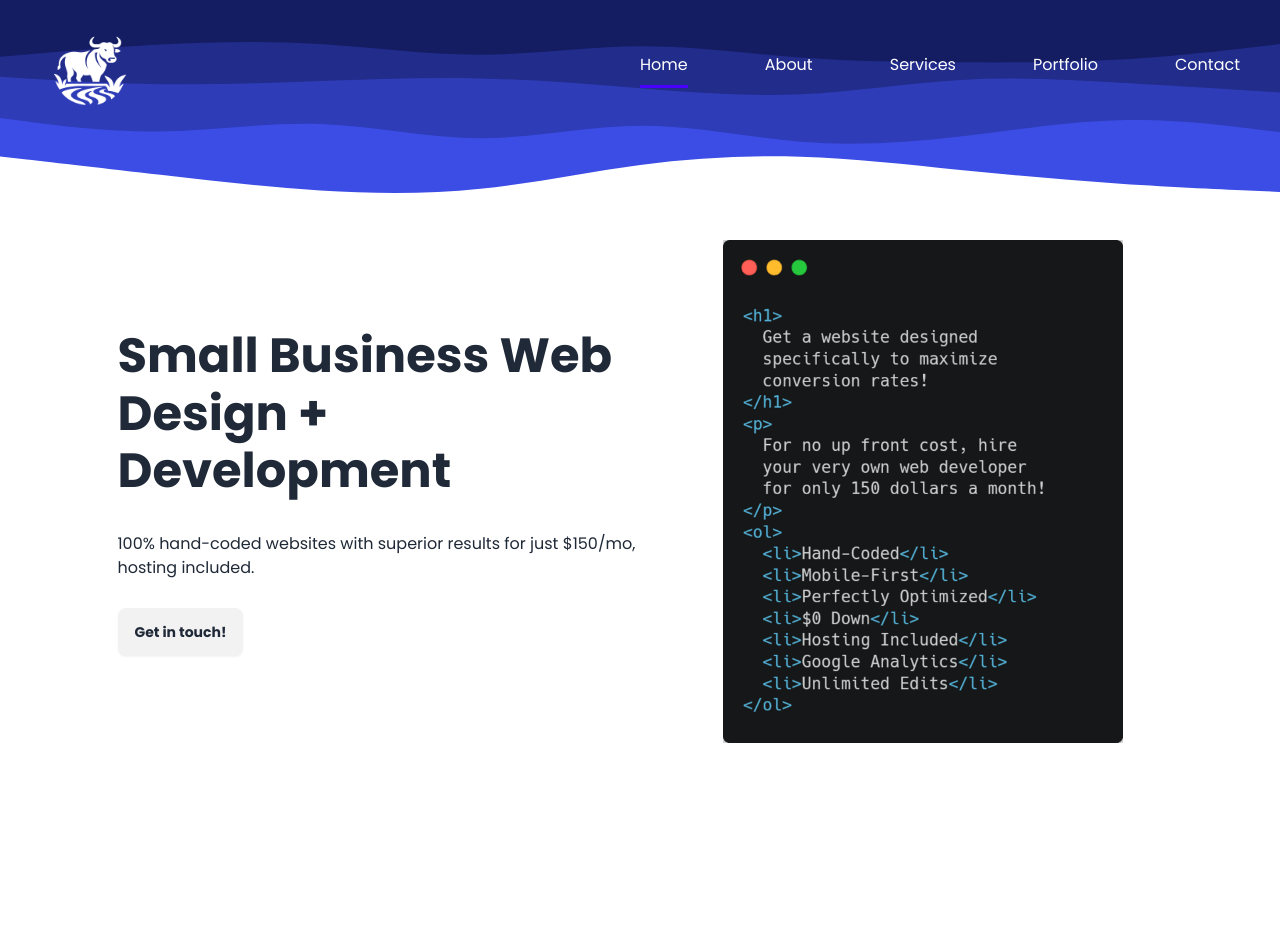
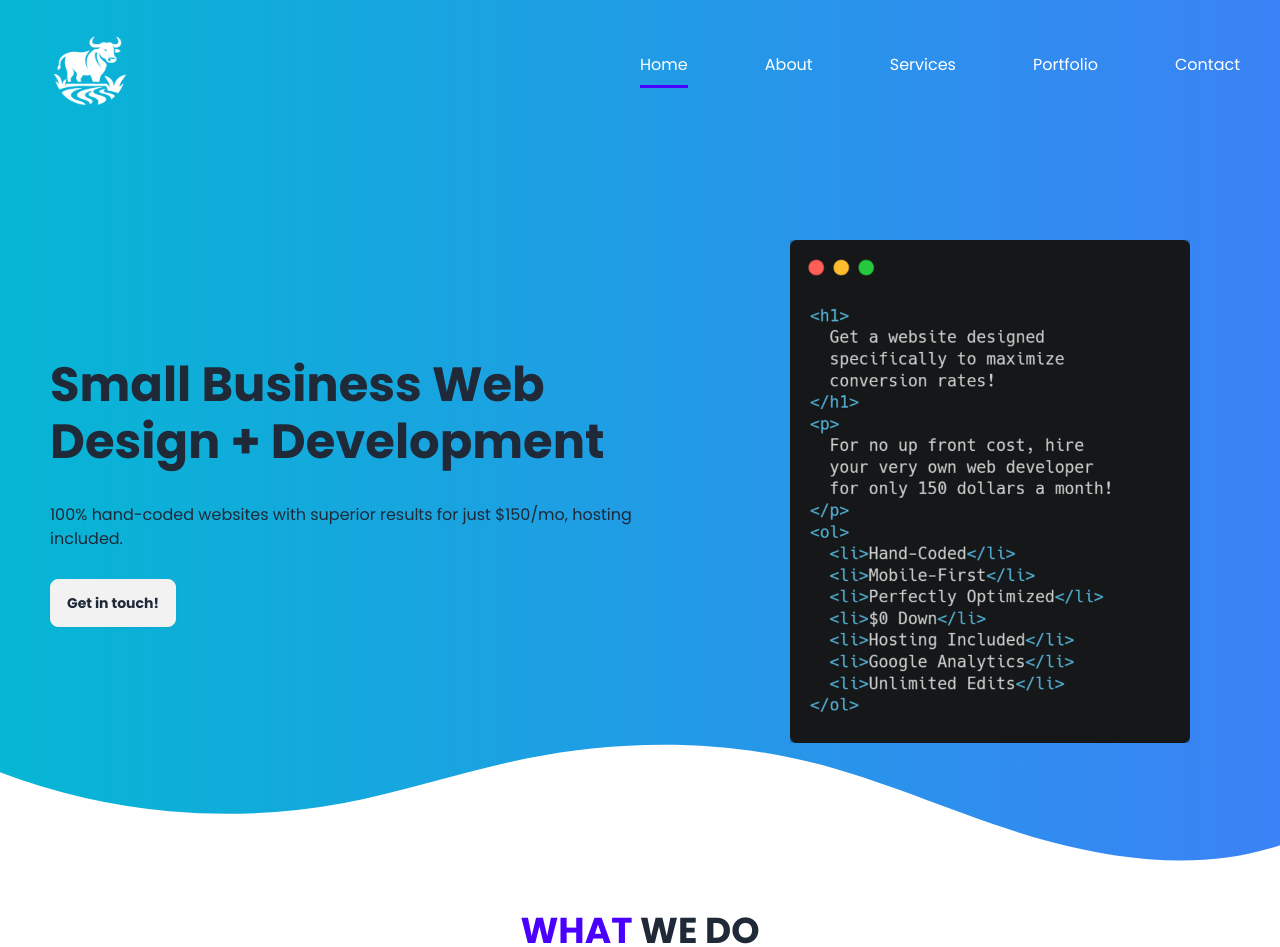
Before and after one commit to Jax-Hax/portfolio, a SvelteKit app: page / in a window 1280 px wide. Shown: the top 947 px of the page. Built offline with nearby package versions, Linux system fonts and the light colour scheme.

Commit message:
added a better header

```diff
--- a/src/routes/+page.svelte
+++ b/src/routes/+page.svelte
@@ -16,10 +16,8 @@
 	<img aria-hidden="true" decoding="async" src="/layers.svg" class="object-cover w-screen" alt="layered svg" />
 </section>
 <Header currentPage="Home" />
+<Hero />
 <div class="max-w-[1100px] mx-auto px-10 flex flex-col gap-40">
-	<div>
-		<Hero />
-	</div>
 	<div>
 		<WhatWeDo />
 	</div>
--- a/src/routes/Hero.svelte
+++ b/src/routes/Hero.svelte
@@ -1,17 +1,29 @@
 <script>
-
-	import Picture from "$lib/components/small/Picture.svelte";
-
+	import Picture from '$lib/components/small/Picture.svelte';
 </script>
 
-<div class="flex flex-col md:flex-row mt-60 xl:-ml-10 items-center justify-around gap-5">
-	<div class="md:w-1/2">
-		<h1 class="font-bold text-5xl leading-[1.2] mb-8">Small Business Web Design + Development</h1>
-		<p class="mb-7">
-			100% hand-coded websites with superior results
-			for just $150/mo, hosting included.
-		</p>
-		<a href="/contact" class="btn">Get in touch!</a>
+<div class="bg-gradient-to-r from-cyan-500 to-blue-500 dark:from-blue-700 dark:to-blue-900">
+	<div class="flex flex-col md:flex-row pt-60 xl:-ml-10 items-center justify-around gap-5 px-10 m-auto">
+		<div class="md:w-1/2">
+			<h1 class="font-bold text-5xl leading-[1.2] mb-8">Small Business Web Design + Development</h1>
+			<p class="mb-7">
+				100% hand-coded websites with superior results for just $150/mo, hosting included.
+			</p>
+			<a href="/contact" class="btn">Get in touch!</a>
+		</div>
+		<Picture mobileSrc="carbon.png" width="400" scale={true} alt="hero" lazyLoaded={false} />
 	</div>
-	<Picture mobileSrc="carbon.png" width=400 scale={true} alt="hero" lazyLoaded={false} />
+	<div class="w-full">
+		<svg
+			data-name="Layer 1"
+			xmlns="http://www.w3.org/2000/svg"
+			viewBox="0 0 1200 120"
+			preserveAspectRatio="none"
+		>
+			<path
+				d="M985.66,92.83C906.67,72,823.78,31,743.84,14.19c-82.26-17.34-168.06-16.33-250.45.39-57.84,11.73-114,31.07-172,41.86A600.21,600.21,0,0,1,0,27.35V120H1200V95.8C1132.19,118.92,1055.71,111.31,985.66,92.83Z"
+				class="fill-base-100"
+			></path>
+		</svg>
+	</div>
 </div>
--- a/src/routes/WhoWeAre.svelte
+++ b/src/routes/WhoWeAre.svelte
@@ -1,5 +1,6 @@
 <script>
 	import Divider from '$lib/components/small/Divider.svelte';
+	import Picture from '$lib/components/small/Picture.svelte';
 </script>
 
 <h1 class="text-4xl font-bold uppercase text-center mb-7">
@@ -12,3 +13,8 @@
 	wanted to make games for my friends. Now after having coded for 7 years I am confident enough to
 	charge for my work and have my method down to a science. <a class="font-semibold text-primary" href="/about">ABOUT US</a>
 </p>
+<div class="flex flex-col items-center mt-20">
+<Picture mobileSrc="coding.png" alt="optimization" width="290" height="290" />
+<h2 class="font-bold mt-10 mb-2">Jax Bulbrook</h2>
+<p class="uppercase">Owner/Developer</p>
+</div>
```
